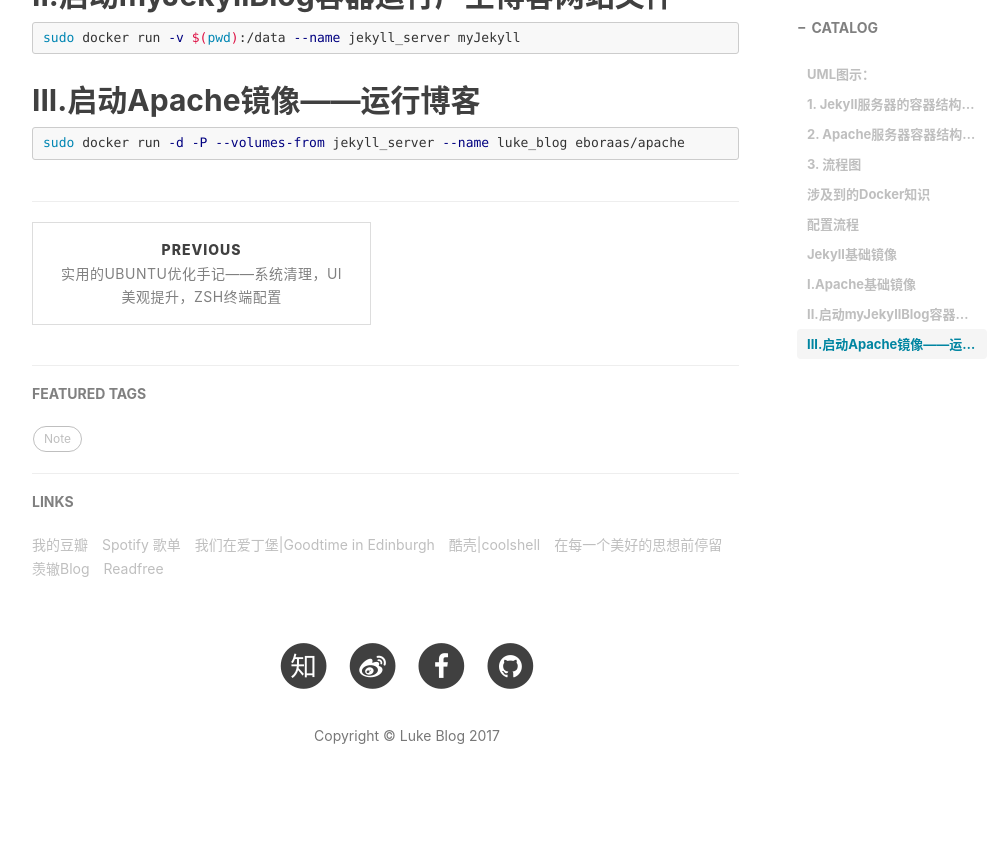
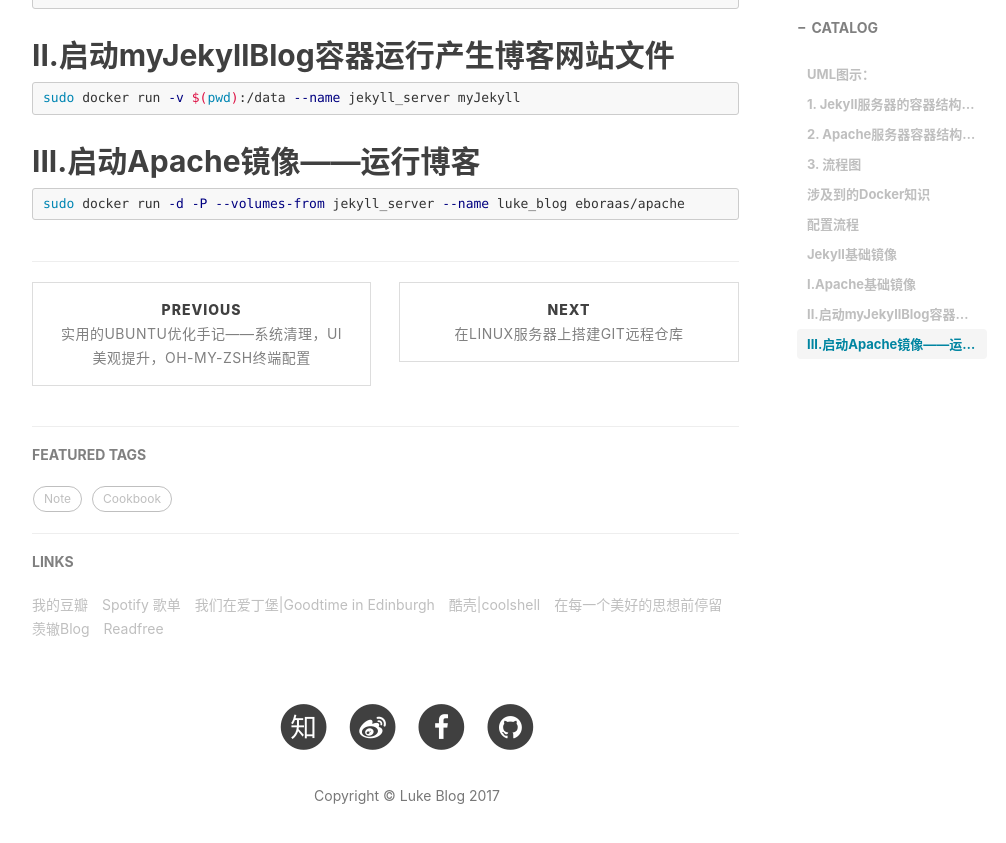
Before and after one commit to BetterLuke/lukeblog, a Jekyll site: the page built from _posts/2017-02-19-docker-jekyll-cookbook.markdown, in a window 1280 px wide and 900 px high, scrolled down 3073 px. Shown: the top 843 px of the window, without its empty margins (233-1239 px from the left). Built offline with Jekyll 4.4.1, drawn with Linux system fonts in a browser that asks for light colours; nearby versions of some CDN libraries; comment, search, counter and statistics services are not loaded; some of the changed lines change nothing that is shown; some of the changed text lies outside the part shown.

Commit message:
add new data

````diff
--- a/_posts/2016-11-02-note-optimize_ubuntu.markdown
+++ b/_posts/2016-11-02-note-optimize_ubuntu.markdown
@@ -1,6 +1,6 @@
 ---
 layout:     post
-title:      "实用的ubuntu优化手记——系统清理，UI美观提升，zsh终端配置"
+title:      "实用的ubuntu优化手记——系统清理，UI美观提升，oh-my-zsh终端配置"
 subtitle:   "A System Performance Optimization Guide for Ubuntu. Make yours linux more clever, beautiful and effective."
 date:       2016-11-02
 author:     "luke"
@@ -8,7 +8,7 @@
 catalog: true
 tags:
     - Operations
-    - CookBook
+    - Cookbook
 ---
 
 >记录一下自己对于ubuntu的优化：
@@ -59,7 +59,7 @@
 
 ![](/img/in-post/post-cookbook/ubuntu-beautiful/c-01.png)
 
-Flatabulous是一个美好的词汇。所以如图所示，这套theme真的很美，丑陋的ubunu的真应该好好感谢它，默认的紫色主调背景色真的丑瞎眼，感觉大部分高亮色都不是很适合做长期编码工作者的背景色，毕竟很累眼睛好不好。好吧，敲击几下见键盘安装这个扁平化风格的主题：
+Flatabulous是一个美好的词汇。所以如图所示，这套theme真的很美，丑陋的ubuntu的真应该好好感谢它，默认的紫色主调背景色真的丑瞎眼，感觉大部分高亮色都不是很适合做长期编码工作者的背景色，毕竟很累眼睛好不好。好吧，敲击几下见键盘安装这个扁平化风格的主题：
 
 ```shell
 sudo add-apt-repository ppa:noobslab/themes
--- a/_posts/2017-02-19-docker-jekyll-cookbook.markdown
+++ b/_posts/2017-02-19-docker-jekyll-cookbook.markdown
@@ -1,6 +1,6 @@
 ---
 layout:            post
-tittle:            “Install Jekyll server via Docker | Cookbook”
+title:            “Install Jekyll server via Docker | Cookbook”
 subtitle:          "Using Docker to build a Jekyll blog website. It's easy but awesome to a beginner."
 date:              2017-02-19
 author:            "Luke"
--- /dev/null
+++ b/_posts/2017-02-20-git-remote-sync.markdown
@@ -0,0 +1,137 @@
+---
+title: "在Linux服务器上搭建Git远程仓库"
+subtitle: "Setup Remote Repository on Linux."
+author: "Luke"
+header-img: "img/in-post/post-cookbook/post_bg_git_remote.jpg"
+date: 2017-02-20
+catelog: true
+tags:
+    - Cookbook
+    - Git
+---
+
+>本文的场景：开发PC想把源代码同步到自己的服务器中，未操作前，服务器不含有相关git仓库，但已经包含了git基础软件
+
+# 服务器端
+
+## 配置git
+
+### 添加git用户
+
+```shell
+sudo git useradd -m git
+```
+
+### 设置密码
+
+```shell
+sudo passwd git
+```
+
+### 建立git仓库
+
+
+这里有两个方式：
+
+* 在git用户目录下建立相关仓库
+* 在其他用户目录下建立相关仓库
+
+```
+mkdir demo_repositpry
+cd demo_repositpry
+git init demo_repositpry
+git config receive.denycurrentbranch ignore
+```
+>设置receive.denycurrentbranch为ignore是为了实现从开发者PC接受推送的源代码。
+
+本文采用的是后者，因为我的许多软件都装在了自身用户之中，放在git用户里将来权限是一个问题，每次都加sudo感觉不爽，反正不能忍。但为了保证安全，使用`chown`命令改变仓库的用户和用户组（如果有git用户组）为git就可以了。
+
+```shell
+sudo chown git:git -R demo_repositpry
+```
+
+> 注意：进入仓库内，随便建立一个文件提交一次，比如`.gitignore`文件，这样做的目的是防止在此空仓库目录的后续操作出现 “fatal: This operation must be run in a work tree” 报错。非空仓库目录下不需要此操作。
+
+```shell
+cd demo_repositpry
+touch .gitignore
+git add .
+git commit -m "first commit"
+```
+>注意：commit的message最好写成英文，虽然github支持中文，但自己配置的git服务器使用中文的message会有push失败的可能。
+
+当当当，初始化仓库完成。当然，如果服务器本身包含源代码仓库，只是想在开发者的PC上clone下来的话，方便日后push和pull同步，可以跳过以上步骤。
+
+# 开发者PC
+
+## 配置git
+
+### 方式1：从服务器上clone源代码仓库
+
+```shell
+git clone git@domin_name/ip_address:/home/luke/demo_repositpry
+```
+
+输入密码完成认证就可以clone过来了，以后继续开发然后保持与服务器的同步，--bingo！完成。
+
+### 方式2：本地源代码push到服务器上远程仓库
+
+>这里假设demo_repositpry的文件夹里包含了项目源代码
+
+```shell
+git init demo_repositpry
+cd demo_repositpry
+git add .
+git commit -a -m "commit info"
+git remote add server_name/(建议origin)  git@domin_name/ip_address:/home/luke/demo_repositpry
+                                  ==>比如git@202.111.0.23:/home/git/demo_repositpry
+git push server_name master
+```
+此时，应该提示，输入服务器端git用户的密码，完成验证后就可以看到正在传送中。。。
+
+传送完成后，我们需要在服务器端进行后续的设置。
+
+### 再次进入服务器端
+
+手动切换源代码仓库master分支到最近一次的commit。
+```shell
+git update-server-info
+git checkout -f
+```
+此时，一个有觉(lan)悟(ai)的程序员希望看到，如果是web app应用场景，服务器端的git能够自动切换到最新的commit，以保持开发进度同步，如果还能够把提交的源代码自动同步到/var/www/html那自然是极好不过的了:d。此时就是git hook上场的时刻啦。
+
+# 配置服务器端的git hook
+
+是哒，我使用hook来自动化的完成push后的一些操作。比如挂载源代码带docker容器里，实现webapp的自动部署。
+
+这里模拟一个使用场景：我们想给使用Docker创建的Apache容器提供最新的可运行源代码。那么，我们就可以在hooks文件夹中创建psot-receive：
+
+```
+demo_repositpry
+              -> .git
+                  -> hooks
+                       -> post-receive
+
+
+```
+
+然后编写如下内容：
+
+```shell
+#!/bin/bash
+
+APP_NAME=your_app_name
+APP_DIR=$HOME/$APP_NAME
+
+GIT_WORK_TREE=$APP_DIR git checkout -f
+
+cd $APP_NAME
+cp * /var/www/html
+git push // 可选设置，如果连接着github
+```
+
+之后，本地PC每次push后就可以看到远程hook操作的提示。
+
+# Links
+* [Git简单应用：部署代码到服务器](http://blog.csdn.net/bencjl/article/details/53699684)
+* [使用git做服务器端代码的部署](http://www.cnblogs.com/shaohuixia/p/5503521.html)
````
